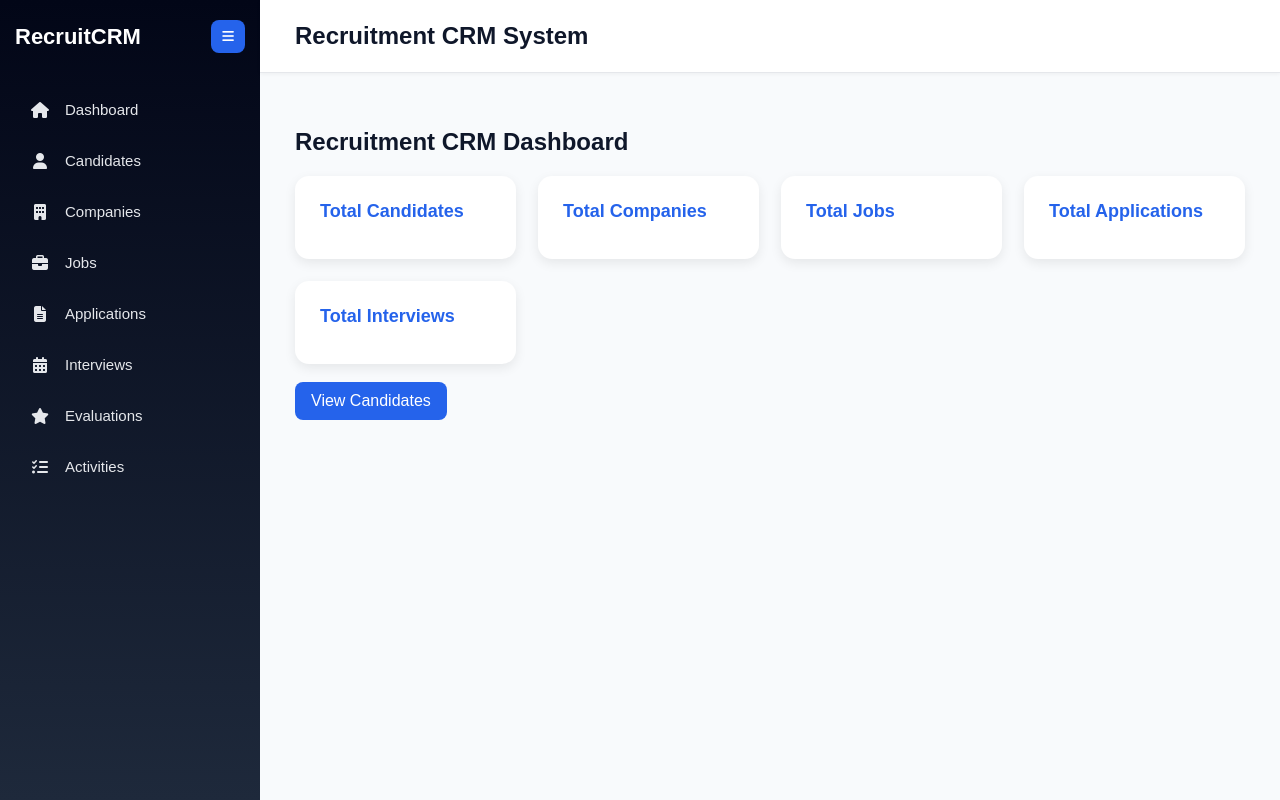
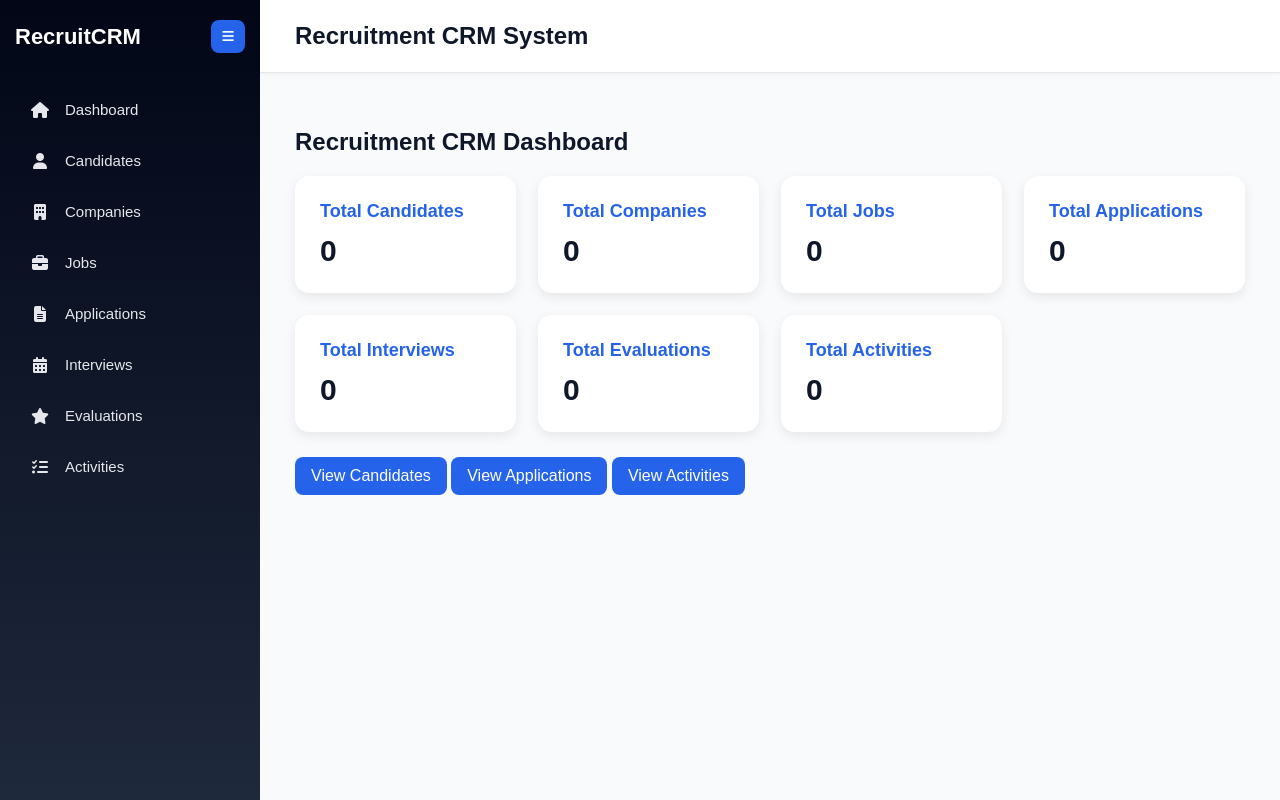
Before and after one commit to reemsaijary/Recruitment-CRM, a Django app: page / in a window 1280 px wide. Run offline with Django 5.2, Linux system fonts and the light colour scheme; data that the repository does not hold is empty.

Commit message:
Upgrade Recruitment CRM dashboard and application pipeline workflow

```diff
--- a/backend/core/templates/core/applications/list_applications.html
+++ b/backend/core/templates/core/applications/list_applications.html
@@ -31,6 +31,9 @@
                 <a href="{% url 'application_details' application.id %}">View</a> |
                 <a href="{% url 'edit_application' application.id %}">Edit</a> |
                 <a href="{% url 'delete_application' application.id %}">Delete</a>
+                <a href="{% url 'move_application_next_stage' application.id %}" class="btn">
+                    Move Next
+                </a>
             </td>
         </tr>
         {% empty %}
--- a/backend/core/templates/core/dashboard.html
+++ b/backend/core/templates/core/dashboard.html
@@ -31,12 +31,22 @@
         <p>{{ interviews_count }}</p>
     </div>
 
+    <div class="stat-card">
+        <h3>Total Evaluations</h3>
+        <p>{{ evaluations_count }}</p>
+    </div>
+
+    <div class="stat-card">
+        <h3>Total Activities</h3>
+        <p>{{ activities_count }}</p>
+    </div>
+
 </div>
 
-<br>
-
-<a href="{% url 'candidates_list' %}" class="btn">
-    View Candidates
-</a>
+<div style="margin-top: 25px;">
+    <a href="{% url 'candidates_list' %}" class="btn">View Candidates</a>
+    <a href="{% url 'applications_list' %}" class="btn">View Applications</a>
+    <a href="{% url 'activities_list' %}" class="btn">View Activities</a>
+</div>
 
 {% endblock %}
--- a/backend/core/urls.py
+++ b/backend/core/urls.py
@@ -1,5 +1,6 @@
 from django.urls import path
 from . import views
+from core.views.application_views import *
 
 urlpatterns = [
     path('', views.dashboard, name='dashboard'),
@@ -27,6 +28,11 @@ urlpatterns = [
     path('applications/<int:application_id>/', views.application_details, name='application_details'),
     path('applications/<int:application_id>/edit/', views.edit_application, name='edit_application'),
     path('applications/<int:application_id>/delete/', views.delete_application, name='delete_application'),
+    path(
+    'applications/<int:application_id>/move-next/',move_application_next_stage,
+    name='move_application_next_stage'
+    ),
+
 
     path('interviews/', views.interviews_list, name='interviews_list'),
     path('interviews/add/', views.add_interview, name='add_interview'),
--- a/backend/core/views/dashboard_views.py
+++ b/backend/core/views/dashboard_views.py
@@ -1,20 +1,15 @@
 from django.shortcuts import render
-from core.models import Candidate, Company, Job, Application, Interview
-
+from core.models import Candidate, Company, Job, Application, Interview, Evaluation, Activity
 
 def dashboard(request):
-    total_candidates = Candidate.objects.count()
-    total_companies = Company.objects.count()
-    total_jobs = Job.objects.count()
-    total_applications = Application.objects.count()
-    total_interviews = Interview.objects.count()
-
     context = {
-        'total_candidates': total_candidates,
-        'total_companies': total_companies,
-        'total_jobs': total_jobs,
-        'total_applications': total_applications,
-        'total_interviews': total_interviews,
+        'candidates_count': Candidate.objects.count(),
+        'companies_count': Company.objects.count(),
+        'jobs_count': Job.objects.count(),
+        'applications_count': Application.objects.count(),
+        'interviews_count': Interview.objects.count(),
+        'evaluations_count': Evaluation.objects.count(),
+        'activities_count': Activity.objects.count(),
     }
 
     return render(request, 'core/dashboard.html', context)
```
Also changed, not shown: backend/core/models.py (+13 -8 lines), backend/core/views/application_views.py (+24 -0 lines), backend/core/migrations/0003_alter_application_status.py (added).
